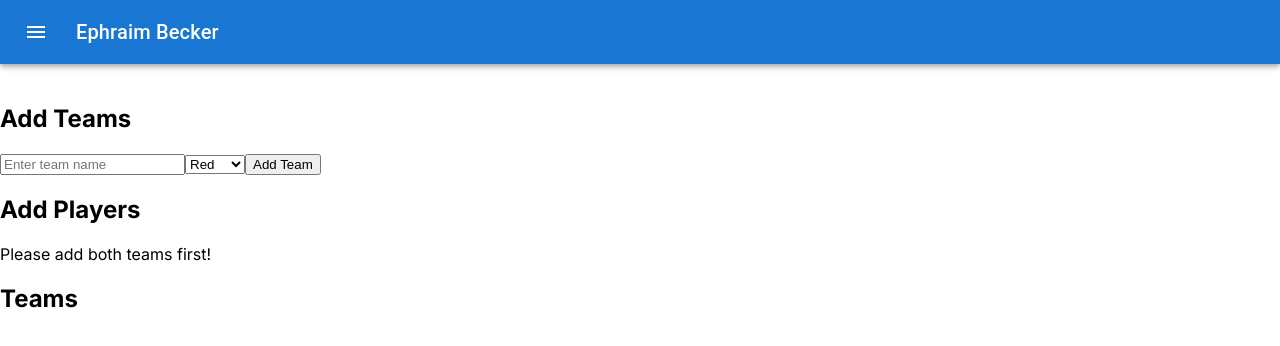
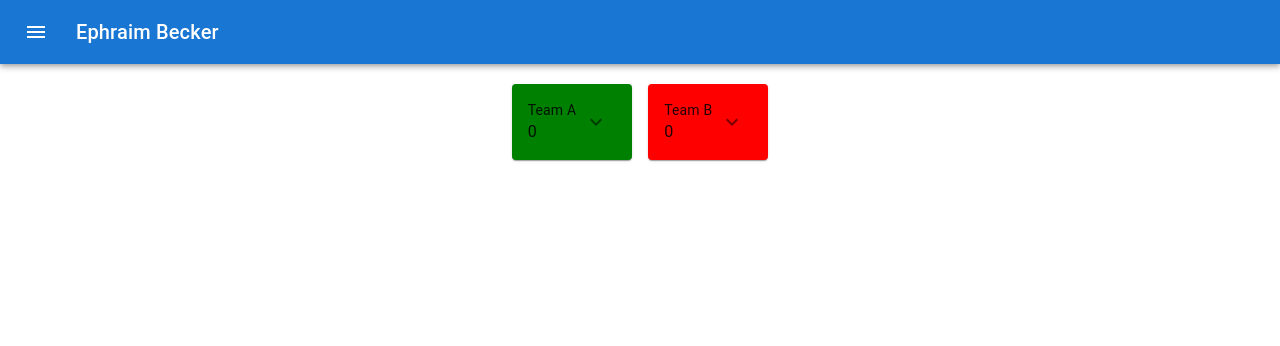
Before and after one commit to EphraimB/ephraim-becker-v2, a Next.js app: page /concepts/buddy-duels/interactive-game in a window 1280 px wide. Shown: the top 346 px of the page. Built offline with nearby package versions, Linux system fonts and the light colour scheme.

Commit message:
Adding players now works.

```diff
--- a/components/AddPlayerForm.tsx
+++ /dev/null
@@ -1,57 +0,0 @@
-import { Team } from "@/app/types";
-import { useState } from "react";
-
-export default function AddPlayerForm({
-  onAddPlayer,
-  teams,
-}: {
-  onAddPlayer: (playerName: string, selectedTeam: string) => void;
-  teams: Team[];
-}) {
-  const [playerName, setPlayerName] = useState("");
-  const [selectedTeam, setSelectedTeam] = useState(teams[0]?.name || "");
-
-  const handleAddPlayer = (e: React.FormEvent) => {
-    e.preventDefault();
-    if (playerName.trim() && selectedTeam) {
-      const team = teams.find((t) => t.name === selectedTeam);
-      if (team && team.players.length < 10) {
-        onAddPlayer(playerName, selectedTeam);
-        setPlayerName(""); // Clear the form
-      } else {
-        alert(`Team ${selectedTeam} already has 10 players.`);
-      }
-    }
-  };
-
-  return (
-    <form onSubmit={handleAddPlayer}>
-      {teams.length < 2 ? (
-        <p>Please add both teams first!</p>
-      ) : (
-        <>
-          <input
-            type="text"
-            value={playerName}
-            onChange={(e) => setPlayerName(e.target.value)}
-            placeholder="Enter player name"
-            required
-          />
-          <select
-            value={selectedTeam}
-            onChange={(e) => setSelectedTeam(e.target.value)}
-          >
-            {teams.map((team, index) => (
-              <option key={index} value={team.name}>
-                {team.name} ({team.color})
-              </option>
-            ))}
-          </select>
-          <button type="submit" disabled={teams.length < 2}>
-            Add Player
-          </button>
-        </>
-      )}
-    </form>
-  );
-}
--- a/components/AddTeamForm.tsx
+++ /dev/null
@@ -1,42 +0,0 @@
-import { Team } from "@/app/types";
-import { useState } from "react";
-
-export default function AddTeamForm({
-  onAddTeam,
-  teams,
-}: {
-  onAddTeam: (team: Team) => void;
-  teams: Team[];
-}) {
-  const [teamName, setTeamName] = useState("");
-  const [teamColor, setTeamColor] = useState("red"); // Default to red
-
-  const handleAddTeam = (e: React.FormEvent) => {
-    e.preventDefault();
-    if (teamName.trim() && teams.length < 2) {
-      onAddTeam({ name: teamName, color: teamColor, players: [] });
-      setTeamName(""); // Clear form
-    }
-  };
-
-  return (
-    <form onSubmit={handleAddTeam}>
-      <input
-        type="text"
-        value={teamName}
-        onChange={(e) => setTeamName(e.target.value)}
-        placeholder="Enter team name"
-        required
-      />
-      <select value={teamColor} onChange={(e) => setTeamColor(e.target.value)}>
-        <option value="red">Red</option>
-        <option value="blue">Blue</option>
-        <option value="green">Green</option>
-        {/* Add more colors as needed */}
-      </select>
-      <button type="submit" disabled={teams.length >= 2}>
-        Add Team
-      </button>
-    </form>
-  );
-}
--- a/components/BuddyDuelsGame.tsx
+++ b/components/BuddyDuelsGame.tsx
@@ -2,69 +2,155 @@
 
 import { useState, useEffect } from "react";
 import { Team } from "@/app/types";
-import AddTeamForm from "./AddTeamForm";
-import AddPlayerForm from "./AddPlayerForm";
+import {
+  Box,
+  Button,
+  IconButton,
+  Paper,
+  Stack,
+  Typography,
+} from "@mui/material";
+import TeamForm from "./TeamForm";
+import { ExpandLess, ExpandMore } from "@mui/icons-material";
 
 export default function BuddyDuelsGame() {
-  const [teams, setTeams] = useState<Team[]>([]);
+  const [isTeamAExpanded, setIsTeamAExpanded] = useState(false);
+  const [isTeamBExpanded, setIsTeamBExpanded] = useState(false);
 
-  // Load teams from localStorage on component mount
+  const [teamA, setTeamA] = useState({
+    name: "Team A",
+    color: "green",
+    points: 0,
+    players: Array(10).fill(""), // Initially 10 empty players
+  });
+  const [teamB, setTeamB] = useState({
+    name: "Team B",
+    color: "red",
+    points: 0,
+    players: Array(10).fill(""), // Initially 10 empty players
+  });
+
+  // Handle expanding and collapsing teams
+  const handleTeamA = () => setIsTeamAExpanded((prev) => !prev);
+  const handleTeamB = () => setIsTeamBExpanded((prev) => !prev);
+
+  // Handle team name change
+  const handleTeamANameChange = (newName: string) => {
+    setTeamA((prevTeam) => ({ ...prevTeam, name: newName }));
+  };
+
+  const handleTeamBNameChange = (newName: string) => {
+    setTeamB((prevTeam) => ({ ...prevTeam, name: newName }));
+  };
+
+  // Handle player name change
+  const handleTeamAPlayerChange = (index: number, newPlayerName: string) => {
+    setTeamA((prevTeam) => {
+      const updatedPlayers = [...prevTeam.players];
+      updatedPlayers[index] = newPlayerName;
+      return { ...prevTeam, players: updatedPlayers };
+    });
+  };
+
+  const handleTeamBPlayerChange = (index: number, newPlayerName: string) => {
+    setTeamB((prevTeam) => {
+      const updatedPlayers = [...prevTeam.players];
+      updatedPlayers[index] = newPlayerName;
+      return { ...prevTeam, players: updatedPlayers };
+    });
+  };
+
   useEffect(() => {
-    const storedTeams = localStorage.getItem("teams");
-    if (storedTeams) {
-      setTeams(JSON.parse(storedTeams));
+    const storedTeamA = localStorage.getItem("TeamA");
+    if (storedTeamA) {
+      setTeamA(JSON.parse(storedTeamA));
+    }
+
+    const storedTeamB = localStorage.getItem("TeamB");
+    if (storedTeamB) {
+      setTeamB(JSON.parse(storedTeamB)); // Corrected from setTeamA to setTeamB
     }
   }, []);
 
   // Save teams to localStorage whenever they are updated
   useEffect(() => {
-    localStorage.setItem("teams", JSON.stringify(teams));
-  }, [teams]);
+    localStorage.setItem("TeamA", JSON.stringify(teamA));
+  }, [teamA]);
 
-  // Function to add a team
-  const addTeam = (team: Team) => {
-    const updatedTeams = [...teams, { ...team, players: [] }];
-    setTeams(updatedTeams);
+  useEffect(() => {
+    localStorage.setItem("TeamB", JSON.stringify(teamB));
+  }, [teamB]);
+
+  const handleTeamAColorChange = (newColor: string) => {
+    setTeamA((prevTeam) => ({ ...prevTeam, color: newColor }));
   };
 
-  // Function to add a player to a team
-  const addPlayer = (playerName: string, teamName: string) => {
-    const updatedTeams = teams.map((team) =>
-      team.name === teamName
-        ? { ...team, players: [...team.players, playerName] }
-        : team
-    );
-    setTeams(updatedTeams);
+  const handleTeamBColorChange = (newColor: string) => {
+    setTeamB((prevTeam) => ({ ...prevTeam, color: newColor }));
   };
 
   return (
-    <div>
-      <h2>Add Teams</h2>
-      <AddTeamForm onAddTeam={addTeam} teams={teams} />
+    <Box sx={{ display: "flex", justifyContent: "center", gap: "16px" }}>
+      {/* Team A */}
+      <Paper
+        style={{
+          padding: "16px",
+          marginBottom: "16px",
+          backgroundColor: teamA.color, // Apply selected team color
+          cursor: "pointer",
+          transition: "all 0.3s ease",
+        }}
+      >
+        <Stack direction="row">
+          <Stack direction="column">
+            <Typography variant="body2">{teamA.name}</Typography>
+            <Typography variant="body1">{teamA.points}</Typography>
+          </Stack>
+          {/* Chevron button */}
+          <IconButton onClick={handleTeamA}>
+            {isTeamAExpanded ? <ExpandLess /> : <ExpandMore />}
+          </IconButton>
+        </Stack>
+        {/* Conditionally render the inline form */}
+        {isTeamAExpanded && (
+          <TeamForm
+            team={teamA}
+            onTeamNameChange={handleTeamANameChange}
+            onColorChange={handleTeamAColorChange}
+            onPlayerChange={handleTeamAPlayerChange}
+          />
+        )}
+      </Paper>
 
-      <h2>Add Players</h2>
-      <AddPlayerForm onAddPlayer={addPlayer} teams={teams} />
-
-      <h2>Teams</h2>
-      {teams.map((team, index) => (
-        <div
-          key={index}
-          style={{
-            border: `2px solid ${team.color}`,
-            padding: "10px",
-            margin: "10px 0",
-          }}
-        >
-          <h3>
-            {team.name} ({team.color})
-          </h3>
-          <ul>
-            {team.players.map((player, idx) => (
-              <li key={idx}>{player}</li>
-            ))}
-          </ul>
-        </div>
-      ))}
-    </div>
+      {/* Team B */}
+      <Paper
+        style={{
+          padding: "16px",
+          marginBottom: "16px",
+          backgroundColor: teamB.color, // Apply selected team color
+          cursor: "pointer",
+          transition: "all 0.3s ease",
+        }}
+      >
+        <Stack direction="row">
+          <Stack direction="column">
+            <Typography variant="body2">{teamB.name}</Typography>
+            <Typography variant="body1">{teamB.points}</Typography>
+          </Stack>
+          <IconButton onClick={handleTeamB}>
+            {isTeamAExpanded ? <ExpandLess /> : <ExpandMore />}
+          </IconButton>
+        </Stack>
+        {/* Conditionally render the inline form */}
+        {isTeamBExpanded && (
+          <TeamForm
+            team={teamB}
+            onTeamNameChange={handleTeamBNameChange}
+            onColorChange={handleTeamBColorChange}
+            onPlayerChange={handleTeamBPlayerChange}
+          />
+        )}
+      </Paper>
+    </Box>
   );
 }
--- /dev/null
+++ b/components/TeamForm.tsx
@@ -0,0 +1,68 @@
+import React from "react";
+import {
+  Paper,
+  Typography,
+  TextField,
+  Button,
+  Box,
+  FormControl,
+  InputLabel,
+  Select,
+  MenuItem,
+} from "@mui/material";
+import { Player, Team } from "@/app/types";
+
+export default function TeamForm({
+  team,
+  onTeamNameChange,
+  onColorChange,
+  onPlayerChange,
+}: {
+  team: Team;
+  onTeamNameChange: (team: string) => void;
+  onColorChange: (color: string) => void;
+  onPlayerChange: (index: number, player: string) => void;
+}) {
+  return (
+    <Box sx={{ padding: "16px", transition: "max-height 0.3s ease" }}>
+      {/* Team Name Input */}
+      <TextField
+        label="Team Name"
+        variant="outlined"
+        value={team.name}
+        onChange={(e) => onTeamNameChange(e.target.value)}
+        margin="normal"
+        style={{ marginBottom: "12px" }}
+      />
+
+      {/* Team Color Select */}
+      <FormControl margin="normal">
+        <InputLabel>Team Color</InputLabel>
+        <Select
+          value={team.color}
+          onChange={(e) => onColorChange(e.target.value)}
+        >
+          <MenuItem value="red">Red</MenuItem>
+          <MenuItem value="green">Green</MenuItem>
+          <MenuItem value="blue">Blue</MenuItem>
+        </Select>
+      </FormControl>
+
+      {/* Player Name Inputs */}
+      {team.players.map((player, index) => (
+        <>
+          <br />
+          <TextField
+            key={index}
+            label={`Player ${index + 1}`}
+            variant="outlined"
+            value={player}
+            onChange={(e) => onPlayerChange(index, e.target.value)}
+            margin="dense"
+            style={{ marginBottom: "8px" }}
+          />
+        </>
+      ))}
+    </Box>
+  );
+}
```
Also changed, not shown: app/concepts/buddy-duels/page.tsx (+10 -4 lines), app/types.d.ts (+7 -1 lines), components/AddTeamFab.tsx (deleted, +0 -12 lines).
